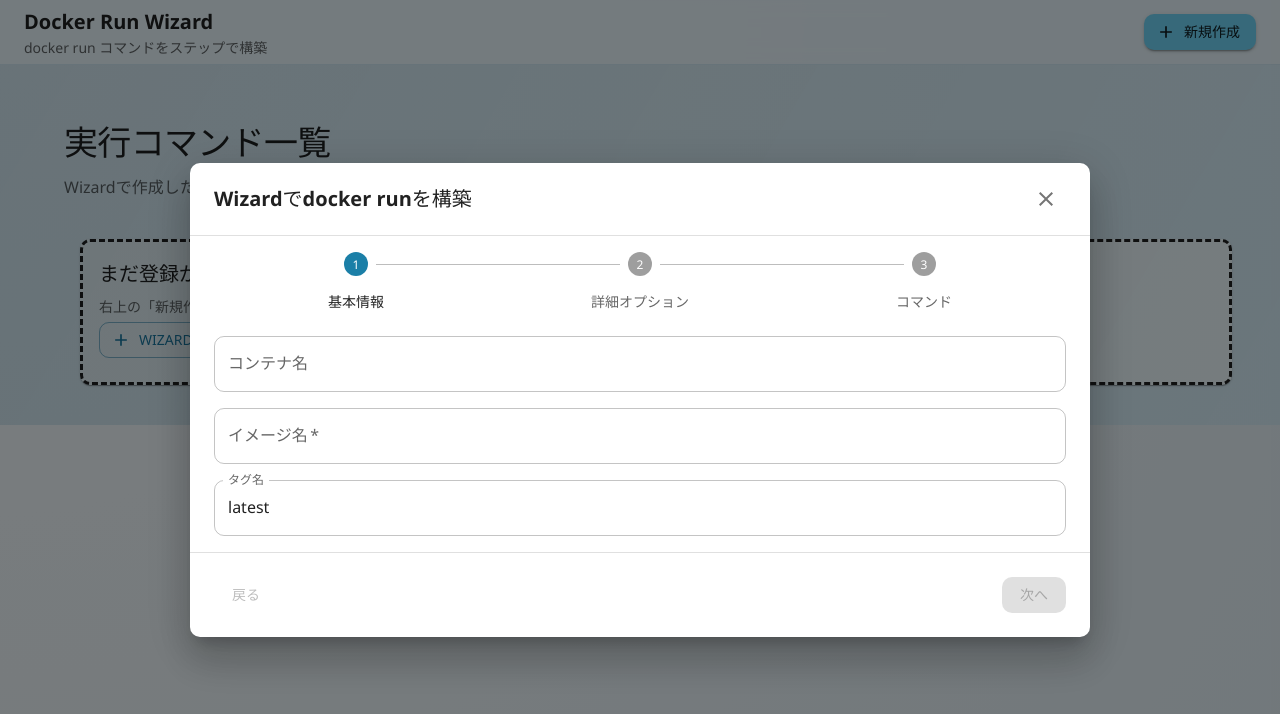
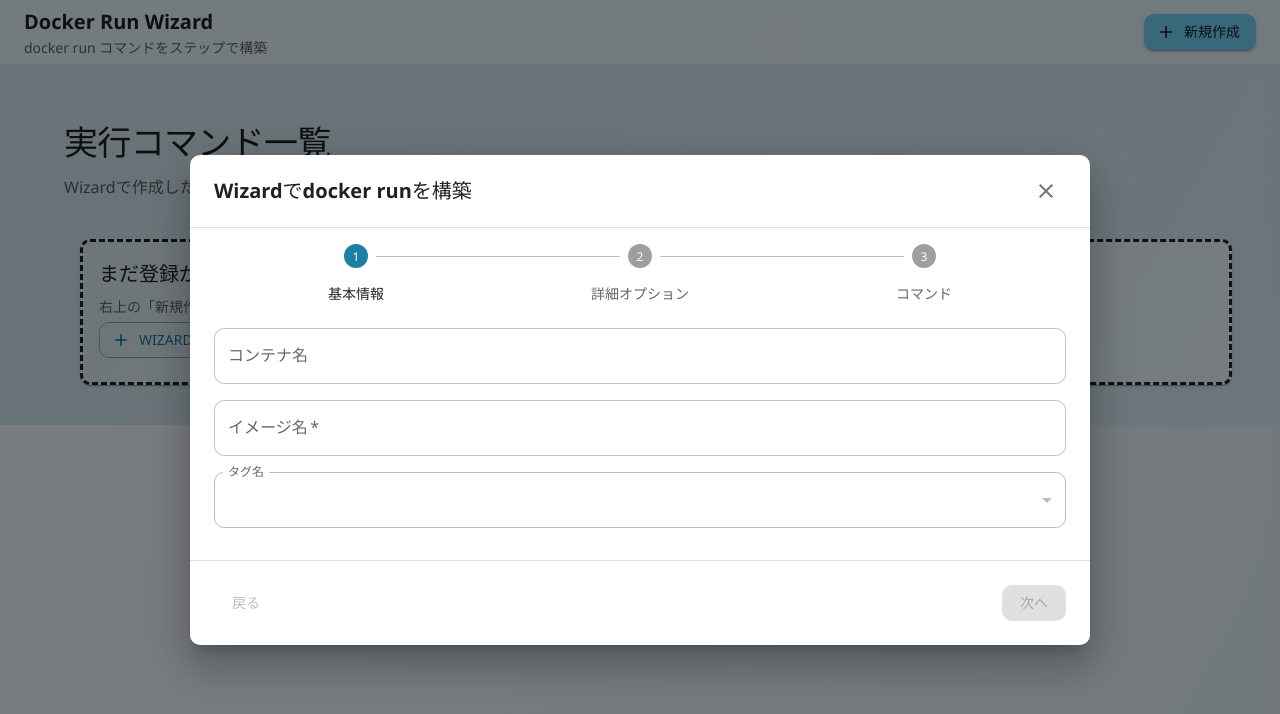
Before and after one commit to cha84rakanal/docker_easy_wizard, a React (Vite) app: page / in a window 1280 px wide. Both pictures are taken after a click on the button "新規作成". Shown: the top 714 px of the page. Built offline with nearby package versions, Linux system fonts and the light colour scheme.

Commit message:
impl tag autocomplete

```diff
--- a/src/components/WizardDialog.tsx
+++ b/src/components/WizardDialog.tsx
@@ -17,9 +17,9 @@
   IconButton,
   InputLabel,
   MenuItem,
+  Select,
   Radio,
   RadioGroup,
-  Select,
   Stack,
   Step,
   StepLabel,
@@ -51,6 +51,7 @@
   const [imageLoading, setImageLoading] = useState(false);
   const [tagOptions, setTagOptions] = useState<string[]>([]);
   const [tagLoading, setTagLoading] = useState(false);
+  const [tagMode, setTagMode] = useState<"preset" | "other">("preset");
 
   const commandPreview = useMemo(() => buildDockerRunCommand(form), [form]);
 
@@ -99,12 +100,13 @@
 
   useEffect(() => {
     const imageName = form.imageName.trim();
-    const tagQuery = form.tagName.trim();
     const baseImage = imageName.split(":")[0];
 
-    if (!baseImage || tagQuery.length === 0) {
+    if (!baseImage) {
       setTagOptions([]);
       setTagLoading(false);
+      setTagMode("preset");
+      setForm((prev) => ({ ...prev, tagName: "latest" }));
       return;
     }
 
@@ -112,6 +114,8 @@
     if (firstSegment.includes(".") || firstSegment.includes(":")) {
       setTagOptions([]);
       setTagLoading(false);
+      setTagMode("preset");
+      setForm((prev) => ({ ...prev, tagName: "latest" }));
       return;
     }
 
@@ -126,9 +130,7 @@
     const timer = window.setTimeout(async () => {
       try {
         const response = await fetch(
-          `/api/dockerhub/v2/repositories/${encodedRepo}/tags/?name=${encodeURIComponent(
-            tagQuery
-          )}&page_size=10`,
+          `/api/dockerhub/v2/repositories/${encodedRepo}/tags/?page_size=30&ordering=last_updated`,
           { signal: controller.signal }
         );
         if (!response.ok) {
@@ -140,7 +142,13 @@
         };
         const options =
           data.results?.map((item) => item.name).filter(Boolean) ?? [];
-        setTagOptions(options as string[]);
+        const merged = Array.from(new Set(["latest", ...options]));
+        setTagOptions(merged);
+        setTagMode("preset");
+        setForm((prev) => ({
+          ...prev,
+          tagName: merged.includes(prev.tagName) ? prev.tagName : "latest",
+        }));
       } catch (error) {
         if (!(error instanceof DOMException && error.name === "AbortError")) {
           setTagOptions([]);
@@ -148,13 +156,13 @@
       } finally {
         setTagLoading(false);
       }
-    }, 350);
+    }, 400);
 
     return () => {
       controller.abort();
       window.clearTimeout(timer);
     };
-  }, [form.imageName, form.tagName]);
+  }, [form.imageName]);
 
   const handleClose = () => {
     onClose();
@@ -235,34 +243,49 @@
                   />
                 )}
               />
-              <Autocomplete
-                freeSolo
-                options={tagOptions}
-                inputValue={form.tagName}
-                onInputChange={(_, value) =>
-                  setForm((prev) => ({ ...prev, tagName: value }))
-                }
-                loading={tagLoading}
-                renderInput={(params) => (
-                  <TextField
-                    {...params}
-                    label="タグ名"
-                    placeholder="latest"
-                    fullWidth
-                    InputProps={{
-                      ...params.InputProps,
-                      endAdornment: (
-                        <>
-                          {tagLoading ? (
-                            <CircularProgress color="inherit" size={18} />
-                          ) : null}
-                          {params.InputProps.endAdornment}
-                        </>
-                      ),
-                    }}
-                  />
-                )}
-              />
+              <FormControl fullWidth>
+                <InputLabel id="tag-select-label">タグ名</InputLabel>
+                <Select
+                  labelId="tag-select-label"
+                  label="タグ名"
+                  value={tagMode === "other" ? "__other__" : form.tagName}
+                  onChange={(event) => {
+                    const value = event.target.value;
+                    if (value === "__other__") {
+                      setTagMode("other");
+                      setForm((prev) => ({
+                        ...prev,
+                        tagName: prev.tagName || "latest",
+                      }));
+                      return;
+                    }
+                    setTagMode("preset");
+                    setForm((prev) => ({ ...prev, tagName: value }));
+                  }}
+                  disabled={tagOptions.length === 0}
+                  endAdornment={
+                    tagLoading ? <CircularProgress color="inherit" size={18} /> : null
+                  }
+                >
+                  {tagOptions.map((tag) => (
+                    <MenuItem value={tag} key={tag}>
+                      {tag}
+                    </MenuItem>
+                  ))}
+                  <MenuItem value="__other__">other</MenuItem>
+                </Select>
+              </FormControl>
+              <Collapse in={tagMode === "other"}>
+                <TextField
+                  label="タグ名 (自由入力)"
+                  placeholder="latest"
+                  value={form.tagName}
+                  onChange={(event) =>
+                    setForm((prev) => ({ ...prev, tagName: event.target.value }))
+                  }
+                  fullWidth
+                />
+              </Collapse>
             </Stack>
           )}
 
```
